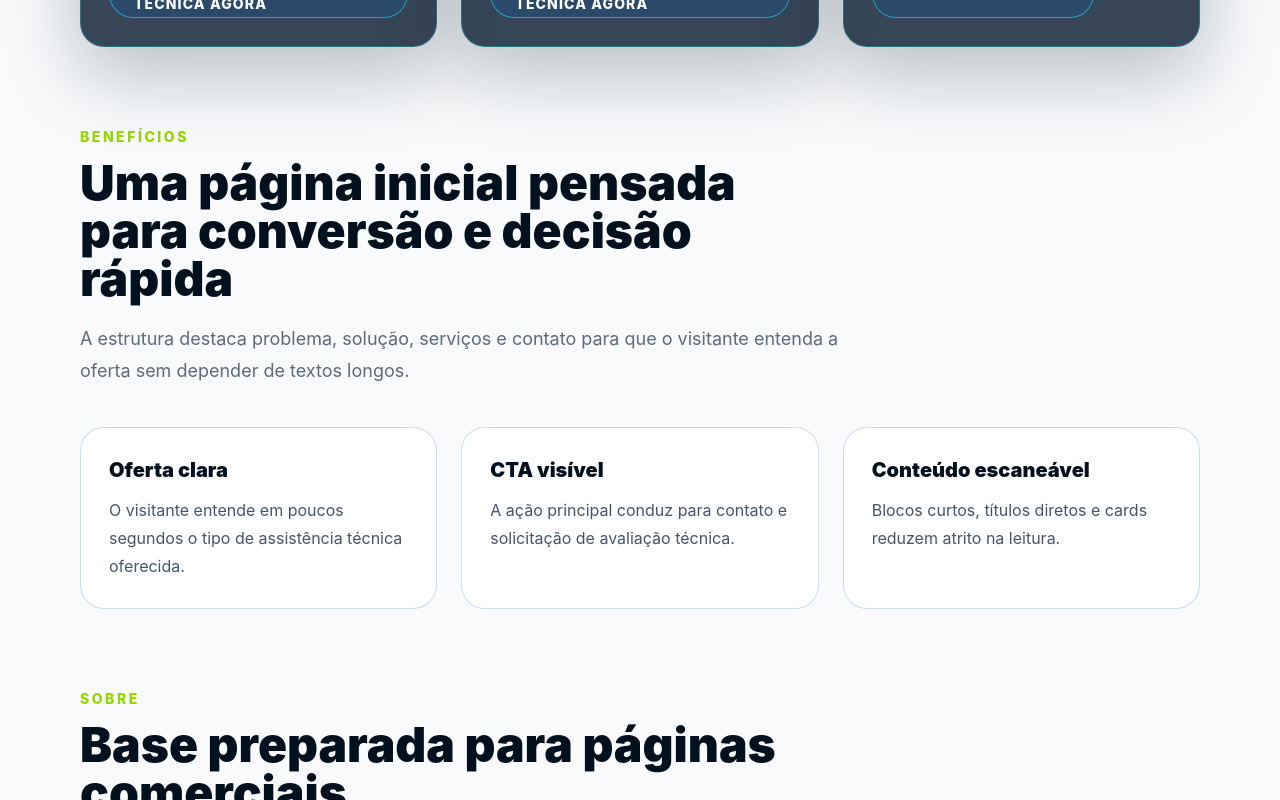
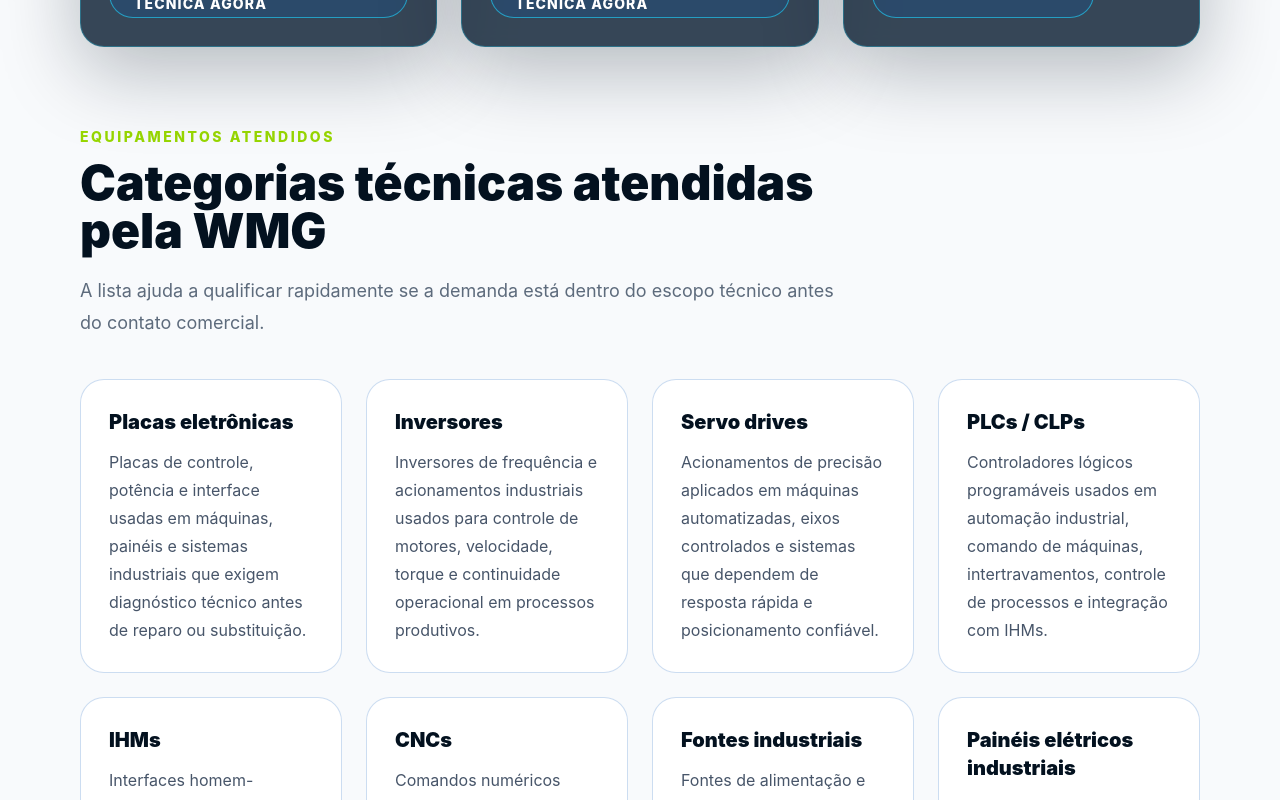
Before and after one commit to Dev-RuiDiniz/Site_WMG_AssistenciaTecnica, a React (Vite) app: page / in a window 1280 px wide. Shown: the part 3260-4060 px from the top of the page. Built offline with nearby package versions, Linux system fonts and the light colour scheme.

Commit message:
feat(equipamentos): implementa secao de equipamentos atendidos

```diff
--- a/src/App.tsx
+++ b/src/App.tsx
@@ -1,4 +1,4 @@
-import { ctaContent, homeContent, servicesContent } from './content';
+import { ctaContent, equipmentContent, homeContent, servicesContent } from './content';
 import { SiteLayout } from './components/layout/SiteLayout';
 import { Button } from './components/ui/Button';
 import { Card } from './components/ui/Card';
@@ -31,9 +31,7 @@
             <p className="mt-6 max-w-3xl text-xl font-semibold leading-9 text-slate-100 md:text-2xl">
               {homeContent.hero.subtitle}
             </p>
-            <p className="mt-4 max-w-3xl text-base leading-8 text-slate-300 md:text-lg">
-              {homeContent.hero.description}
-            </p>
+            <p className="mt-4 max-w-3xl text-base leading-8 text-slate-300 md:text-lg">{homeContent.hero.description}</p>
             <div className="mt-8 flex flex-wrap gap-4" aria-label="Ações principais">
               {primaryHeroCta ? <Button href={primaryHeroCta.href}>{primaryHeroCta.label}</Button> : null}
               {secondaryHeroCta ? (
@@ -121,6 +119,23 @@
           </div>
         </section>
 
+        <section id="equipamentos" className="mt-20 grid gap-10 scroll-mt-24" aria-labelledby="equipamentos-title">
+          <SectionTitle
+            eyebrow="Equipamentos atendidos"
+            title="Categorias técnicas atendidas pela WMG"
+            description="A lista ajuda a qualificar rapidamente se a demanda está dentro do escopo técnico antes do contato comercial."
+          />
+
+          <div className="grid gap-6 md:grid-cols-2 xl:grid-cols-4">
+            {equipmentContent.map((equipment) => (
+              <Card key={equipment.slug}>
+                <h3 className="text-xl font-black text-wmg-navy-950">{equipment.title}</h3>
+                <p className="mt-3 leading-7 text-slate-600">{equipment.description}</p>
+              </Card>
+            ))}
+          </div>
+        </section>
+
         <section className="mt-20 grid gap-10" aria-labelledby="benefits-title">
           <SectionTitle
             eyebrow={homeContent.benefitsSection.eyebrow}
```
